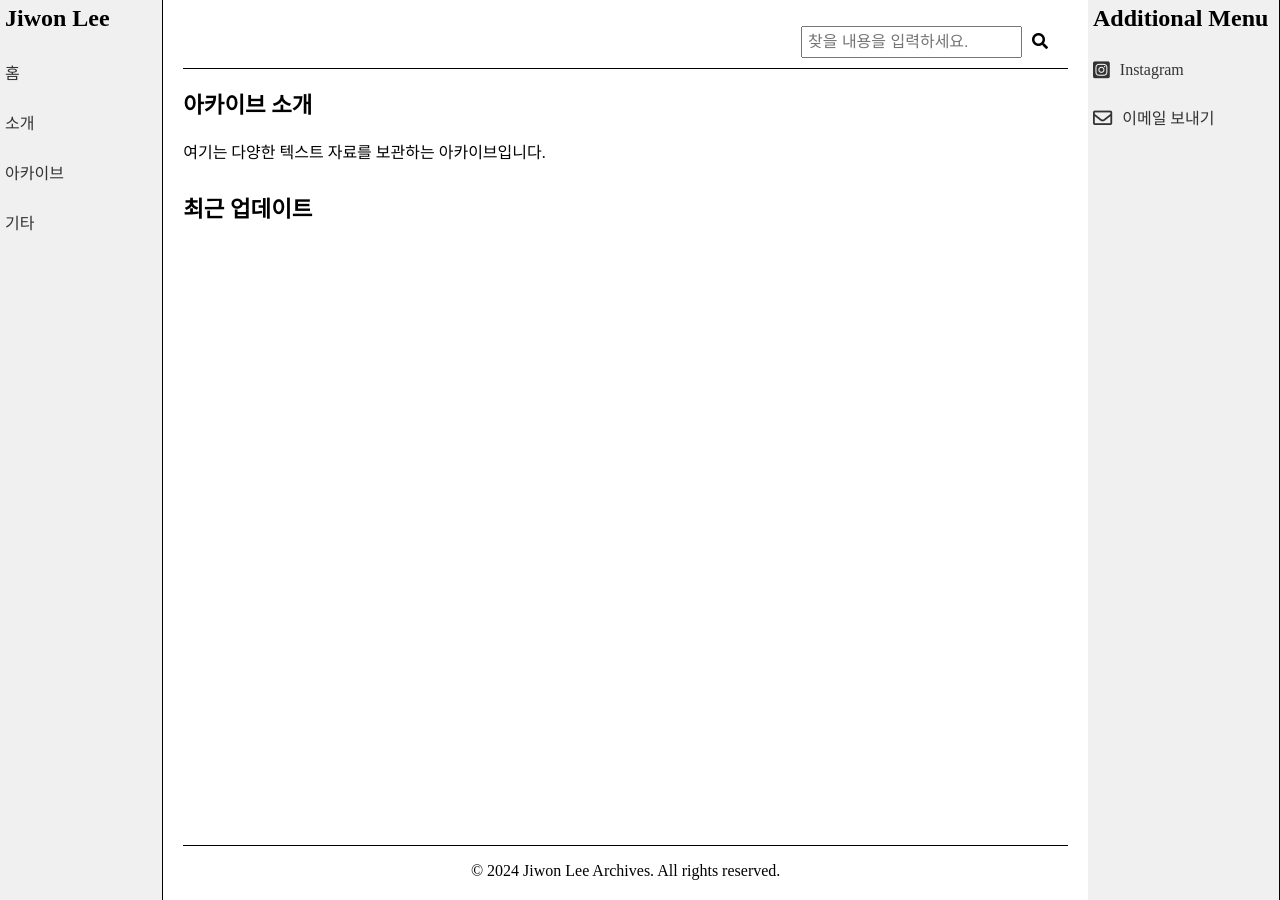
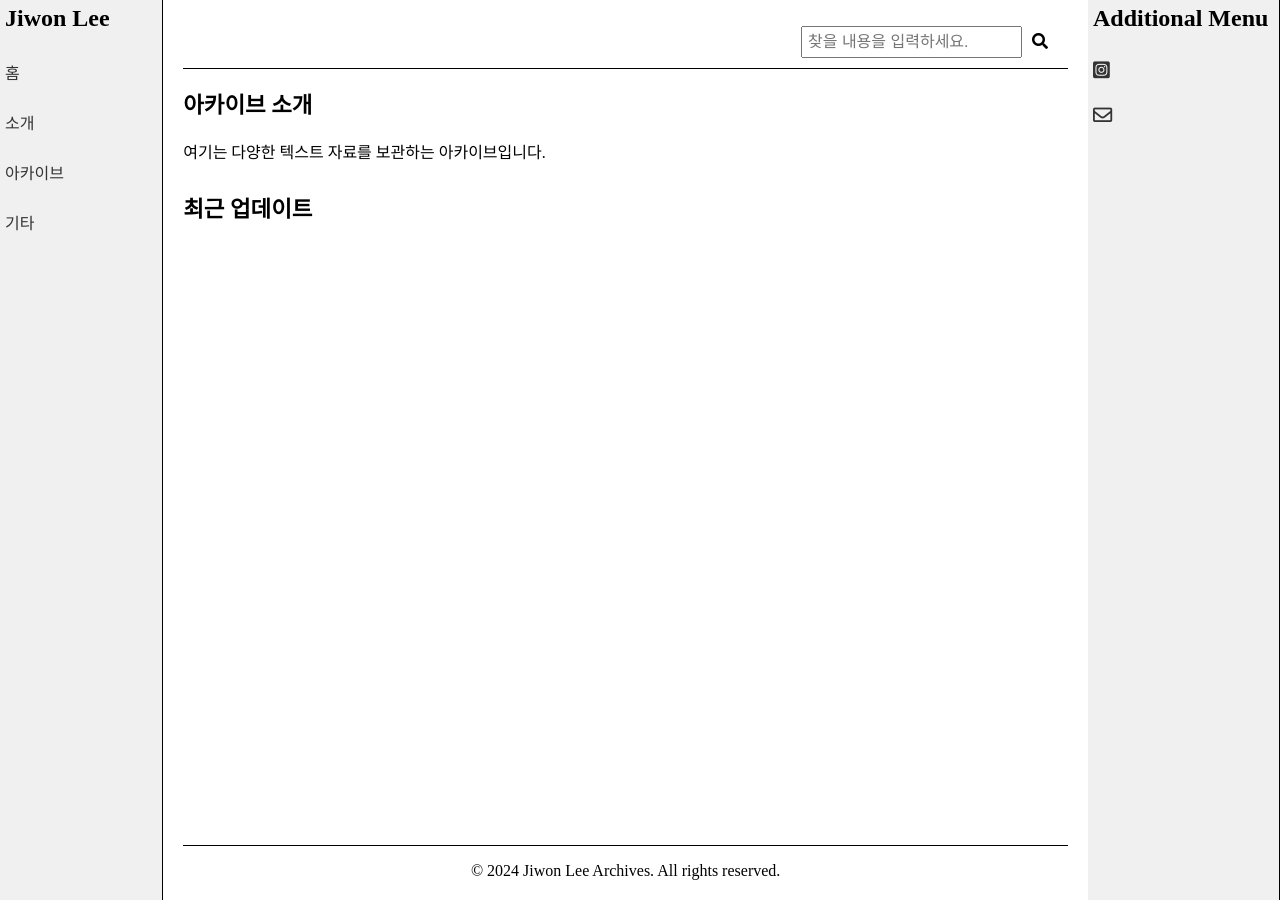
Before and after one commit to LfayeJ/archives, a Jekyll site: the page built from index.html, in a window 1280 px wide. Built offline with Jekyll 4.4.1, drawn with Linux system fonts in a browser that asks for light colours; some web fonts are replaced.

Commit message:
Update default.html

```diff
--- a/_layouts/default.html
+++ b/_layouts/default.html
@@ -30,8 +30,8 @@
         <aside class="additional-side-menu">
             <h1>Additional Menu</h1>
             <ul>
-               <li><a href="#"><i class="fab fa-instagram-square"></i> Instagram</a></li>
-               <li><a href="mailto:jiwon@example.com"><i class="far fa-envelope"></i> 이메일 보내기</a></li>
+               <li><a href="#"><i class="fab fa-instagram-square"></i></a></li>
+               <li><a href="mailto:lfaye1213@gmail.com"><i class="far fa-envelope"></i></a></li>
             </ul>
         </aside>
         <main class="main-content">
```
